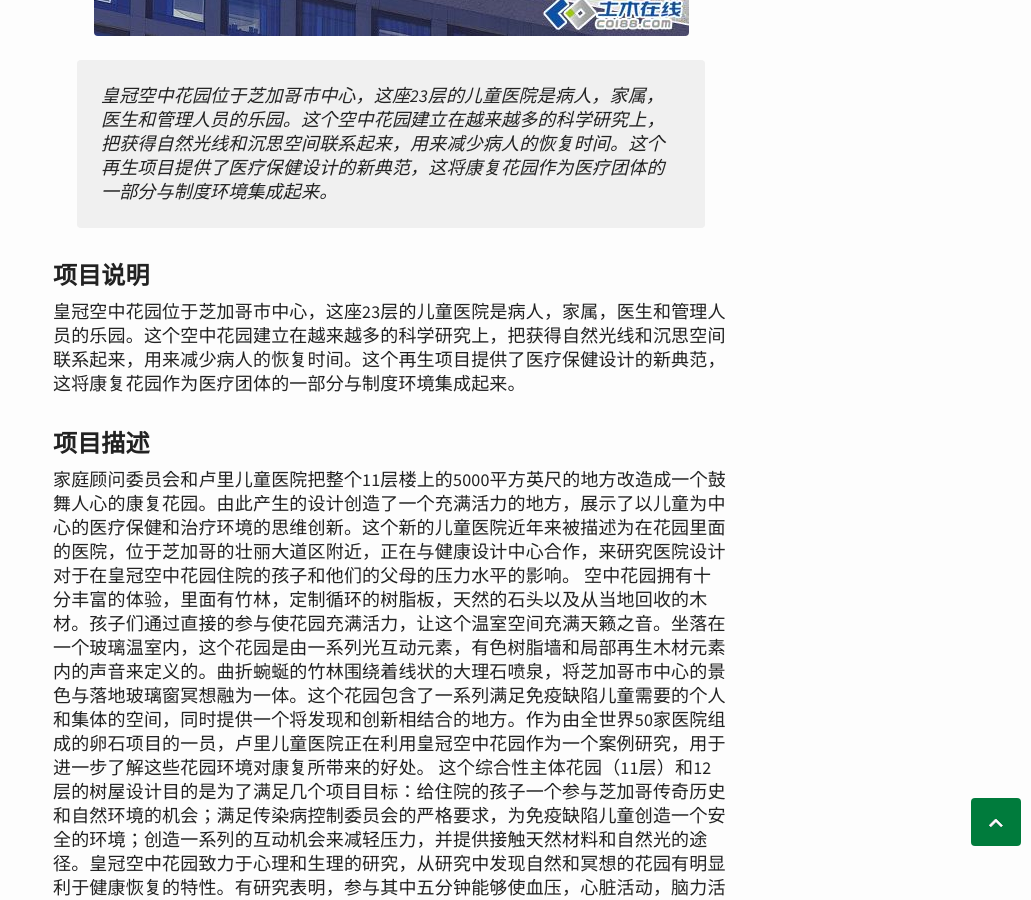
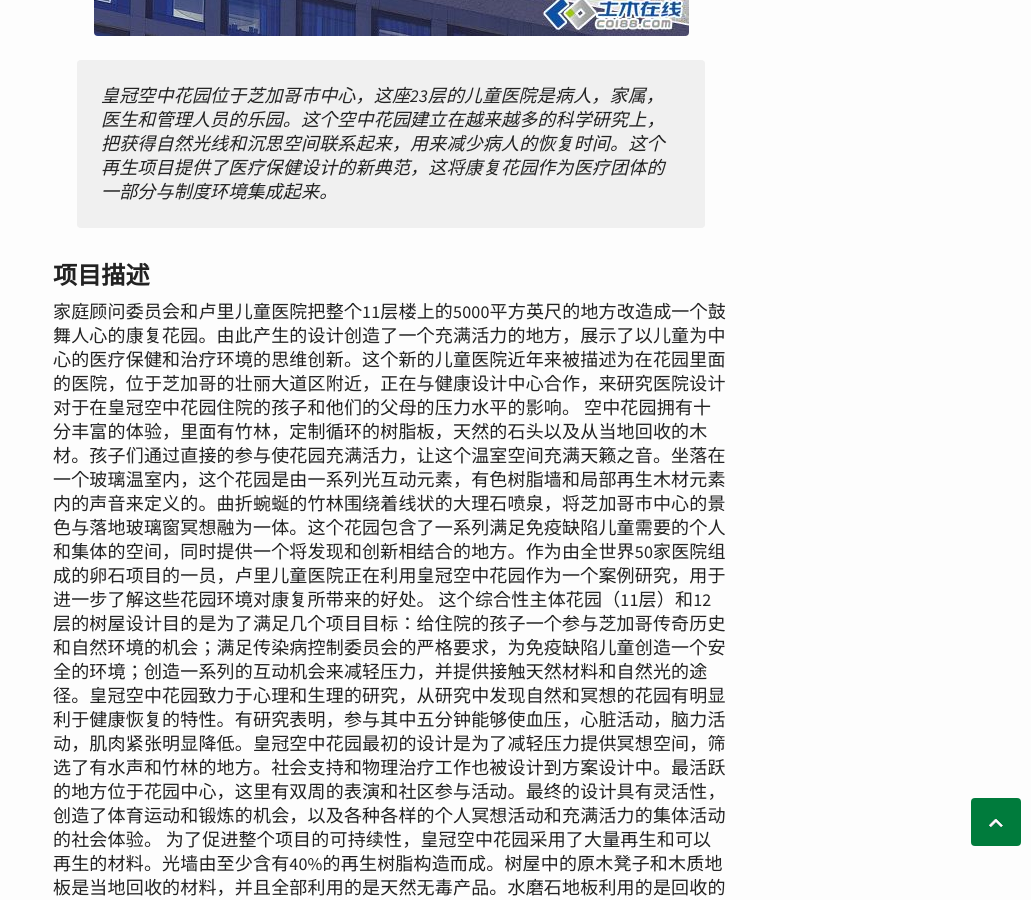
Before and after one commit to xiaoyu33/xiaoyu33.github.io, a Jekyll site: the page built from _posts/2015-08-15-皇冠空中花园：安和罗伯特•H. 卢里 芝加哥儿童医院.md, in a window 1280 px wide and 900 px high, scrolled down 1199 px. Shown: the whole window, without its empty margins (249-1280 px from the left). Built offline with Jekyll 4.4.1, drawn with Linux system fonts in a browser that asks for light colours; comment, search, counter and statistics services are not loaded.

Commit message:
Update 2015-08-15-皇冠空中花园：安和罗伯特•H. 卢里 芝加哥儿童医院.md

```diff
--- a/_posts/2015-08-15-皇冠空中花园：安和罗伯特•H. 卢里 芝加哥儿童医院.md
+++ b/_posts/2015-08-15-皇冠空中花园：安和罗伯特•H. 卢里 芝加哥儿童医院.md
@@ -7,9 +7,6 @@ title: 皇冠空中花园：安和罗伯特•H. 卢里 芝加哥儿童医院
 ![皇冠空中花园](/img/hgkzhy-2.jpg)
 
 > 皇冠空中花园位于芝加哥市中心，这座23层的儿童医院是病人，家属，医生和管理人员的乐园。这个空中花园建立在越来越多的科学研究上，把获得自然光线和沉思空间联系起来，用来减少病人的恢复时间。这个再生项目提供了医疗保健设计的新典范，这将康复花园作为医疗团体的一部分与制度环境集成起来。
-
-### 项目说明 ###
-皇冠空中花园位于芝加哥市中心，这座23层的儿童医院是病人，家属，医生和管理人员的乐园。这个空中花园建立在越来越多的科学研究上，把获得自然光线和沉思空间联系起来，用来减少病人的恢复时间。这个再生项目提供了医疗保健设计的新典范，这将康复花园作为医疗团体的一部分与制度环境集成起来。
 
 ### 项目描述 ###
 家庭顾问委员会和卢里儿童医院把整个11层楼上的5000平方英尺的地方改造成一个鼓舞人心的康复花园。由此产生的设计创造了一个充满活力的地方，展示了以儿童为中心的医疗保健和治疗环境的思维创新。这个新的儿童医院近年来被描述为在花园里面的医院，位于芝加哥的壮丽大道区附近，正在与健康设计中心合作，来研究医院设计对于在皇冠空中花园住院的孩子和他们的父母的压力水平的影响。
```
